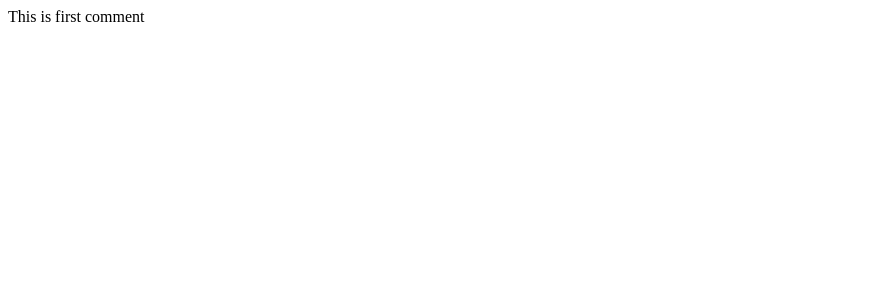
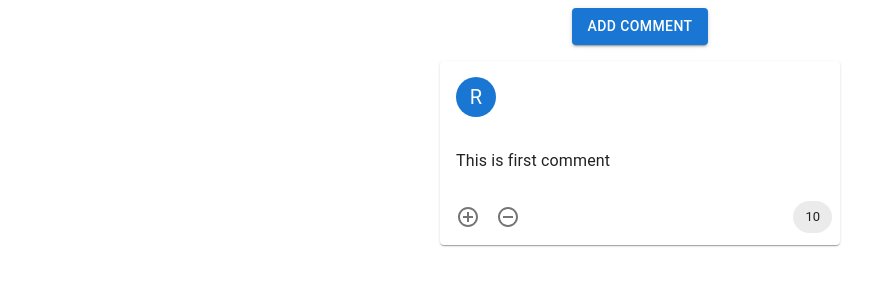
Before and after one commit to OwtmPatrick/comments-react-mobx-ts, a React (Create React App) app: page / in a window 1280 px wide. Shown: the top 300 px of the page, without its empty margins (0-896 px from the left). Built offline with nearby package versions, Linux system fonts and the light colour scheme.

Commit message:
add markup

```diff
--- a/package.json
+++ b/package.json
@@ -4,6 +4,10 @@
   "private": true,
   "homepage": "https://owtmpatrick.github.io/comments-react-mobx-ts/",
   "dependencies": {
+    "@emotion/react": "^11.7.0",
+    "@emotion/styled": "^11.6.0",
+    "@mui/icons-material": "^5.2.1",
+    "@mui/material": "^5.2.3",
     "@testing-library/jest-dom": "^5.16.1",
     "@testing-library/react": "^11.2.7",
     "@testing-library/user-event": "^12.8.3",
@@ -17,6 +21,7 @@
     "react": "^17.0.2",
     "react-dom": "^17.0.2",
     "react-scripts": "4.0.3",
+    "styled-components": "^5.3.3",
     "typescript": "^4.5.2"
   },
   "scripts": {
@@ -44,6 +49,7 @@
     ]
   },
   "devDependencies": {
+    "@types/styled-components": "^5.1.17",
     "@typescript-eslint/eslint-plugin": "^4.33.0",
     "@typescript-eslint/parser": "^4.33.0",
     "eslint": "^7.32.0",
--- a/src/App.tsx
+++ b/src/App.tsx
@@ -1,12 +1,12 @@
 import React from 'react';
 import {Provider, rootStore} from './store/models/Root';
-import Comments from './components/Comments';
+import CommentsList from './components/Comments-list';
 
 function App(): JSX.Element {
 	return (
 		<Provider value={rootStore}>
 			<div className="App">
-				<Comments />
+				<CommentsList />
 			</div>
 		</Provider>
 	);
--- /dev/null
+++ b/src/components/Comment/index.tsx
@@ -0,0 +1,61 @@
+import React from 'react';
+import {
+	Avatar,
+	Card,
+	CardContent,
+	CardHeader,
+	CardActions,
+	Typography,
+	IconButton
+} from '@mui/material';
+import {blue} from '@mui/material/colors';
+import {AddCircleOutline, RemoveCircleOutline} from '@mui/icons-material';
+import Rating from '../Rating';
+import StyledComment from './styles';
+
+export interface IComment {
+	id: string;
+	text: string;
+	author: string;
+	date: Date;
+	rating: number;
+}
+
+const Comment = ({text, author, date}: IComment): JSX.Element => (
+	<StyledComment>
+		<Card>
+			<CardHeader
+				avatar={(
+					<Avatar sx={{bgcolor: blue[700]}} aria-label="avatar">
+						R
+					</Avatar>
+				)}
+				title={author}
+			/>
+
+			<CardContent>
+				<Typography variant="body1" color="text.primary">
+					{text}
+				</Typography>
+
+				<Typography variant="body2" color="text.secondary">
+					{/* {date} */}
+				</Typography>
+			</CardContent>
+
+			<CardActions disableSpacing>
+				<IconButton aria-label="increment rating">
+					<AddCircleOutline />
+				</IconButton>
+
+				<IconButton aria-label="decrement rating">
+					<RemoveCircleOutline />
+				</IconButton>
+
+				<Rating label="10" size="medium" />
+			</CardActions>
+		</Card>
+	</StyledComment>
+);
+
+export default Comment;
--- /dev/null
+++ b/src/components/Comment/styles.ts
@@ -0,0 +1,6 @@
+import styled from 'styled-components';
+
+export default styled.div`
+	width: 100%;
+	max-width: 400px;
+`;
--- /dev/null
+++ b/src/components/Comments-list/index.tsx
@@ -0,0 +1,24 @@
+import React from 'react';
+import {Stack, Button} from '@mui/material';
+// import {getSnapshot} from 'mobx-state-tree';
+import {observer} from 'mobx-react-lite';
+import {useMst} from '../../store/models/Root';
+import Comment, {IComment} from '../Comment';
+
+const CommentsList = observer(() => {
+	const {
+		commentsStore: {comments}
+	} = useMst();
+
+	return (
+		<Stack spacing={2} alignItems="center">
+			<Button variant="contained">Add comment</Button>
+
+			{comments.map((comment: IComment) => (
+				<Comment key={comment.id} {...comment} />
+			))}
+		</Stack>
+	);
+});
+
+export default CommentsList;
--- a/src/components/Comments.tsx
+++ /dev/null
@@ -1,22 +0,0 @@
-import {getSnapshot} from 'mobx-state-tree';
-import {observer} from 'mobx-react-lite';
-import React from 'react';
-import {useMst} from '../store/models/Root';
-
-const Counter = observer(() => {
-	const {
-		commentsStore: {comments}
-	} = useMst();
-
-	console.log(getSnapshot(comments));
-
-	return (
-		<div>
-			{comments.map(({id, text}) => (
-				<div key={id}>{text}</div>
-			))}
-		</div>
-	);
-});
-
-export default Counter;
--- /dev/null
+++ b/src/components/Rating/index.tsx
@@ -0,0 +1,9 @@
+import React from 'react';
+import {styled} from '@mui/material/styles';
+import {Chip, ChipProps} from '@mui/material';
+
+const Rating = styled((props: ChipProps) => <Chip {...props} />)(() => ({
+	marginLeft: 'auto'
+}));
+
+export default Rating;
```
Also changed, not shown: 1 other file (tests, documents, lock files or other folders).
